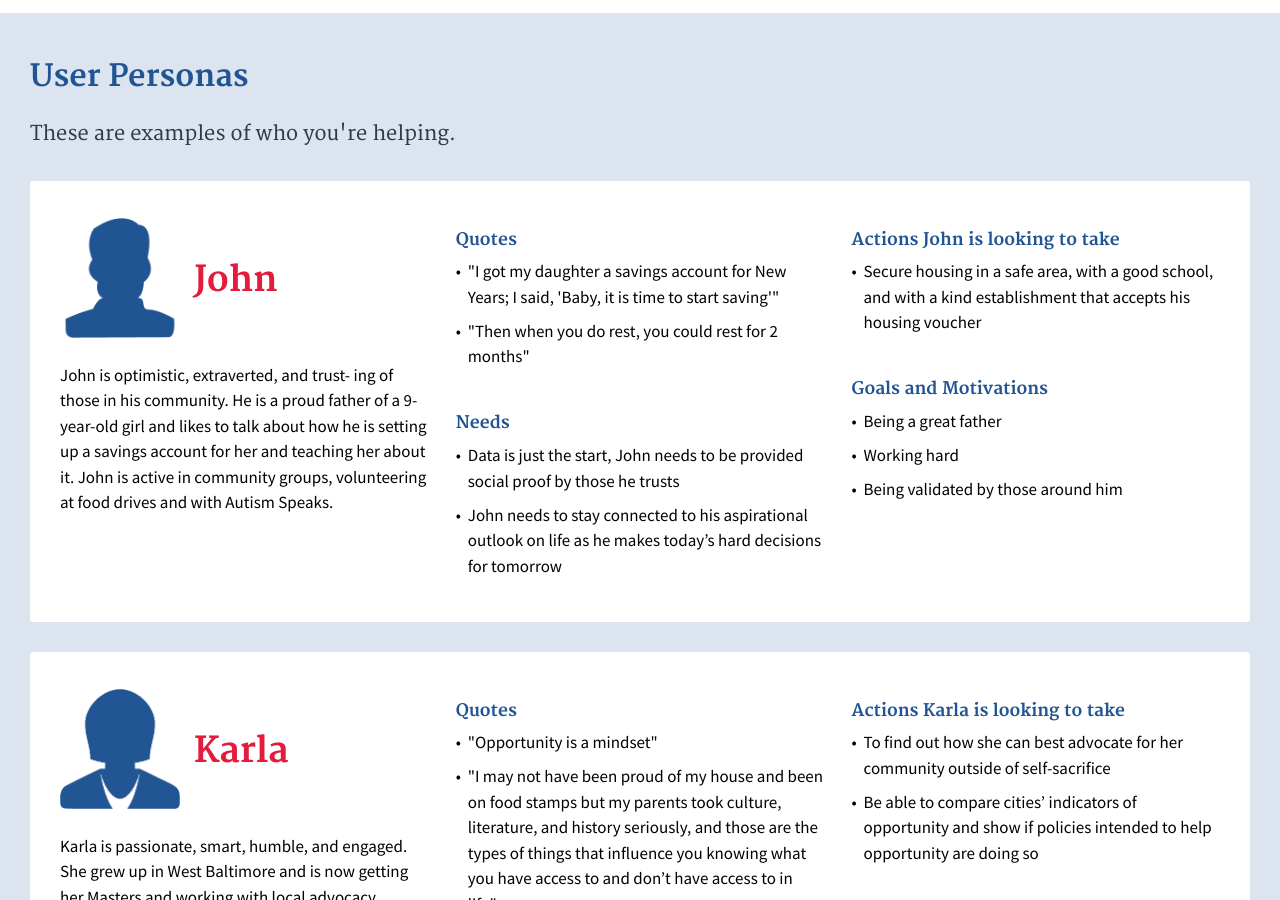
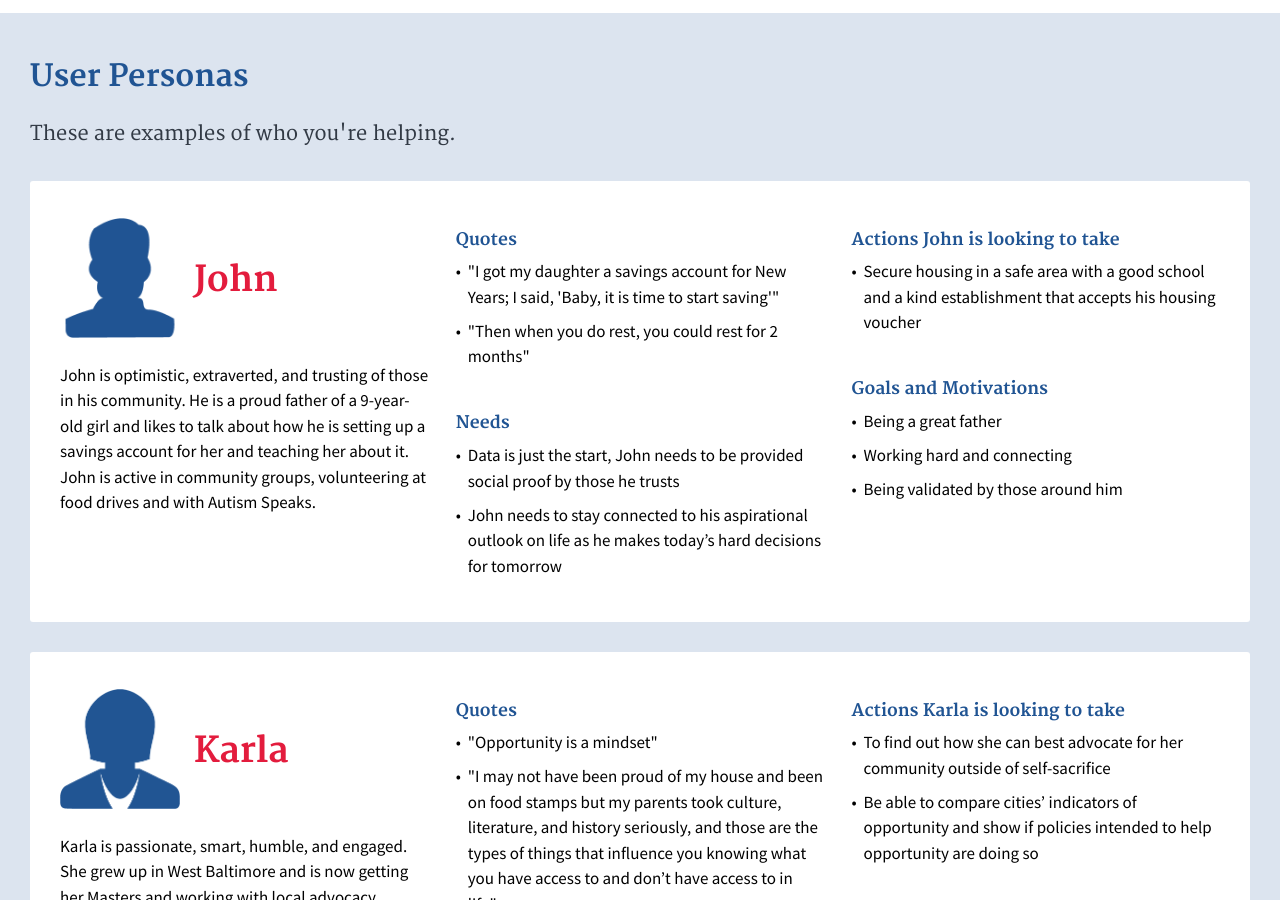
Before and after one commit to presidential-innovation-fellows/open-opportunity-data, a Jekyll site: the page built from index.html, in a window 1280 px wide and 900 px high, scrolled down 1033 px. Built offline with Jekyll 4.4.1, drawn with Linux system fonts in a browser that asks for light colours.

Commit message:
Update John
small changes and spelling

```diff
--- a/_data/personas/john.yml
+++ b/_data/personas/john.yml
@@ -1,6 +1,6 @@
 name: "John"
 gender: "male"
-overview: "John is optimistic, extraverted, and trust- ing of those in his community. He is a proud father of a 9-year-old girl and likes to talk about how he is setting up a savings account for her and teaching her about it. John is active in community groups, volunteering at food drives and with Autism Speaks."
+overview: "John is optimistic, extraverted, and trusting of those in his community. He is a proud father of a 9-year-old girl and likes to talk about how he is setting up a savings account for her and teaching her about it. John is active in community groups, volunteering at food drives and with Autism Speaks."
 quotes:
   - "I got my daughter a savings account for New Years; I said, 'Baby, it is time to start saving'"
   - "Then when you do rest, you could rest for 2 months"
@@ -8,8 +8,8 @@ needs:
   - "Data is just the start, John needs to be provided social proof by those he trusts"
   - "John needs to stay connected to his aspirational outlook on life as he makes today’s hard decisions for tomorrow"
 actions:
-  - "Secure housing in a safe area, with a good school, and with a kind establishment that accepts his housing voucher"
+  - "Secure housing in a safe area with a good school and a kind establishment that accepts his housing voucher"
 goals:
   - "Being a great father"
-  - "Working hard"
+  - "Working hard and connecting"
   - "Being validated by those around him"
```
